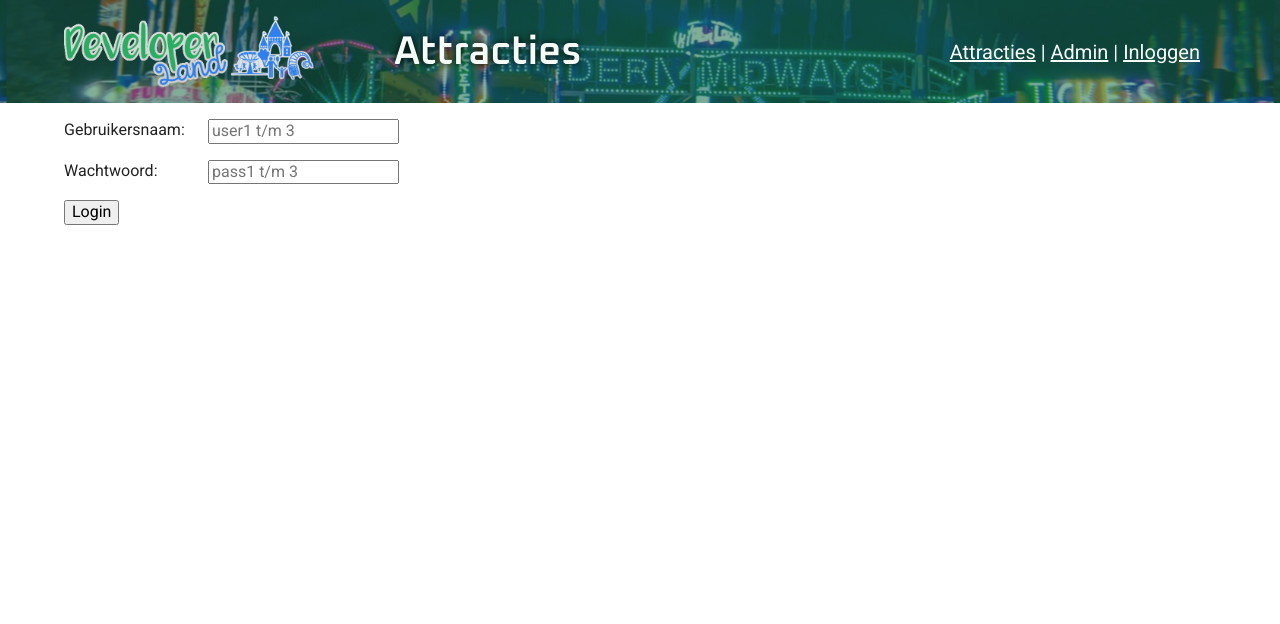
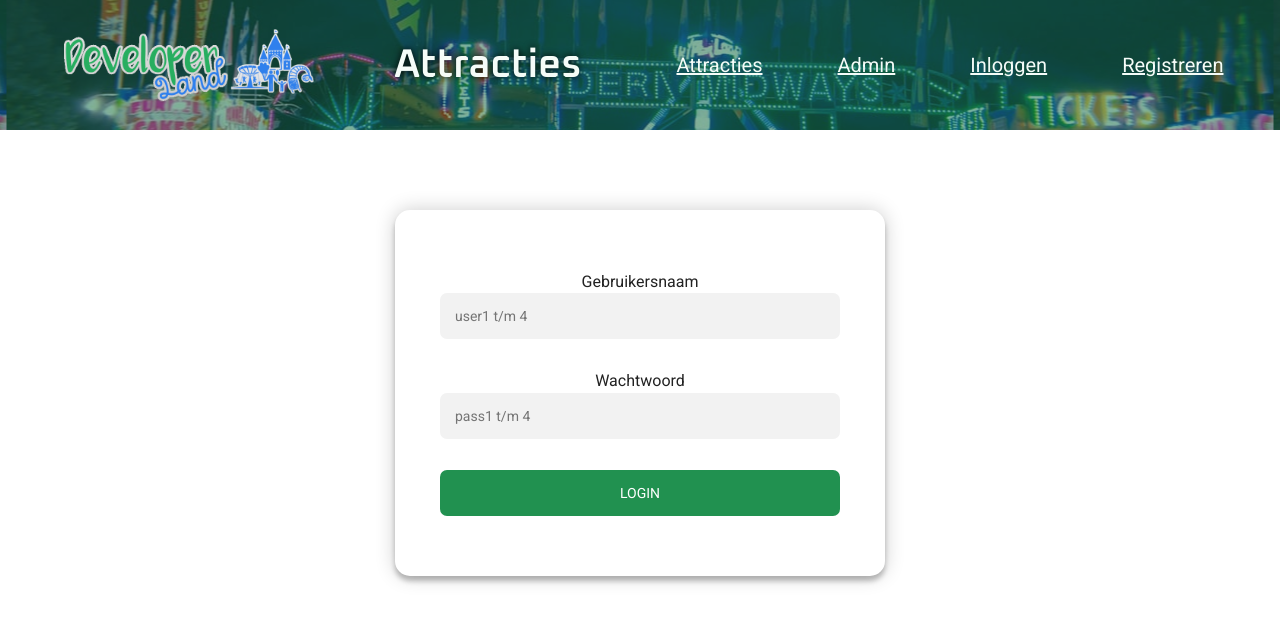
Before and after one commit to d304219/attractie, a PHP site: page /attractiepagina/admin/login.php in a window 1280 px wide. Shown: the top 624 px of the page. Run offline with PHP 8.4, Linux system fonts and the light colour scheme.

Commit message:
head.php aangemaakt en aangeroepen in alle pagina's. Registratie is bijna af enige probleem is de header

```diff
--- a/admin/login.php
+++ b/admin/login.php
@@ -6,42 +6,80 @@ require_once 'backend/config.php';
 <!doctype html>
 <html lang="nl">
 
-<head>
+    <?php require_once "../head.php";?>
     <title>Attractiepagina / Admin</title>
-    <meta charset="utf-8">
-    <meta name="viewport" content="width=device-width, initial-scale=1">
-    <link rel="preconnect" href="https://fonts.gstatic.com">
-    <link href="https://fonts.googleapis.com/css2?family=Oxanium:wght@400;600;700&family=Roboto:wght@300;400;700&display=swap" rel="stylesheet">
-    <link rel="stylesheet" href="<?php echo $base_url; ?>/css/normalize.css">
-    <link rel="stylesheet" href="<?php echo $base_url; ?>/css/main.css">
-    <link rel="icon" href="<?php echo $base_url; ?>/favicon.ico" type="image/x-icon" />
-</head>
 
 <body>
-
-    <?php require_once '../header.php'; ?>
-    <div class="container">
-
-        <?php
+    <?php require_once '../header.php'?>
+    <?php
         if(isset($_GET['msg']))
         {
             echo "<div class='msg'>" . $_GET['msg'] . "</div>";
         }
         ?>
+        <div class="wrapper">
 
-        <form action="backend/loginController.php" method="POST">
+            <form action="backend/loginController.php" method="POSt">
+
             <div class="form-group">
-                <label for="username">Gebruikersnaam:</label>
-                <input type="text" name="username" id="username" placeholder="user1 t/m 3">
+                <label for="username">Gebruikersnaam</label>
+                <input type="text"name="username"id="username" placeholder="user1 t/m 4">
             </div>
+
             <div class="form-group">
-                <label for="password">Wachtwoord:</label>
-                <input type="password" name="password" id="password" placeholder="pass1 t/m 3">
+                <label for="password">Wachtwoord</label>
+                <input type="password"name="password"id="password" placeholder="pass1 t/m 4">
             </div>
-            <input type="submit" value="Login">
-        </form>
-    </div>
 
+                <input class= "submit" type="submit"value="Login">
+
+            </form>
+        </div>
 </body>
 
+<style>
+   form {
+    position: relative;
+    z-index: 1;
+    background: #FFFFFF;
+    max-width: 400px;
+    margin: 0 auto 100px;
+    padding: 45px;
+    margin-top: 80px;
+    text-align: center;
+    border-radius: 15px;
+    box-shadow: 0 0 20px 0 rgba(0, 0, 0, 0.2), 0 5px 5px 0 rgba(0, 0, 0, 0.24);
+  }
+
+  form input {
+    outline: 0;
+    background: #f2f2f2;
+    width: 100%;
+    border: 0;
+    border-radius: 7px;
+    margin: 0 0 15px;
+    padding: 15px;
+    box-sizing: border-box;
+    font-size: 14px;
+  }
+  form .submit {
+    text-transform: uppercase;
+    outline: 0;
+    background: #219150;
+    width: 100%;
+    border: 0;
+    padding: 15px;
+    color: #FFFFFF;
+    border-radius: 7px;
+    font-size: 14px;
+    -webkit-transition: all 0.3 ease;
+    transition: all 0.3 ease;
+    cursor: pointer;
+  }
+
+  form .submit:hover,.form .submit:active,form .submit:focus {
+    background: #3ED67D;
+  }
+</style>
+
 </html>
--- a/css/main.css
+++ b/css/main.css
@@ -142,8 +142,11 @@ header, nav a{
 }
 
 header nav{
-    flex-grow: 1;
-    text-align: right;
+  display: flex;
+  justify-content: space-between;
+  align-items: center;
+  padding: 15px;
+  gap: 75px;
 }
 
 header h1{
--- /dev/null
+++ b/head.php
@@ -0,0 +1,9 @@
+<head>
+    <meta charset="utf-8">
+    <meta name="viewport" content="width=device-width, initial-scale=1">
+    <link rel="preconnect" href="https://fonts.gstatic.com">
+    <link href="https://fonts.googleapis.com/css2?family=Oxanium:wght@400;600;700&family=Roboto:wght@300;400;700&display=swap" rel="stylesheet">
+    <link rel="stylesheet" href="<?php echo $base_url; ?>/css/normalize.css">
+    <link rel="stylesheet" href="<?php echo $base_url; ?>/css/main.css">
+    <link rel="icon" href="<?php echo $base_url; ?>/favicon.ico" type="image/x-icon" />
+</head>
--- a/header.php
+++ b/header.php
@@ -3,15 +3,14 @@
         <img src="<?php echo $base_url; ?>/img/logo-big-v4.png" alt="logo" class="logo">
         <h1>Attracties</h1>
         <nav>
-            <a href="<?php echo $base_url; ?>/index.php">Attracties</a> |
-            <a href="<?php echo $base_url; ?>/admin/index.php">Admin</a>
-            <?php if(isset($_SESSION['user_id'])): ?>
-                <!-- If user is logged in -->
-                | <a href="<?php echo $base_url; ?>/admin/logout.php">Uitloggen</a>
-            <?php else: ?>
-                <!-- If user is not logged in -->
-                | <a href="<?php echo $base_url; ?>/admin/login.php">Inloggen</a>
-            <?php endif; ?>
+            <a href="<?php echo $base_url ?>/index.php">Attracties</a>
+            <a href="<?php echo $base_url ?>/admin/index.php">Admin</a>
+                <?php if(isset($_SESSION['user_id'])): ?>
+                    <p><a href="<?php echo $base_url; ?>/admin/logout.php">Uitloggen</a></p>
+                <?php else: ?>
+                    <p><a href="<?php echo $base_url; ?>/admin//login.php">Inloggen</a></p>
+                    <p><a href="<?php echo $base_url; ?>/admin/register.php">Registreren</a></p>
+                <?php endif; ?>
         </nav>
     </div>
 </header>
```
Also changed, not shown: admin/backend/registerController.php (added, +36 -0 lines), admin/register.php (added, +68 -0 lines), index.php (+1 -11 lines).
